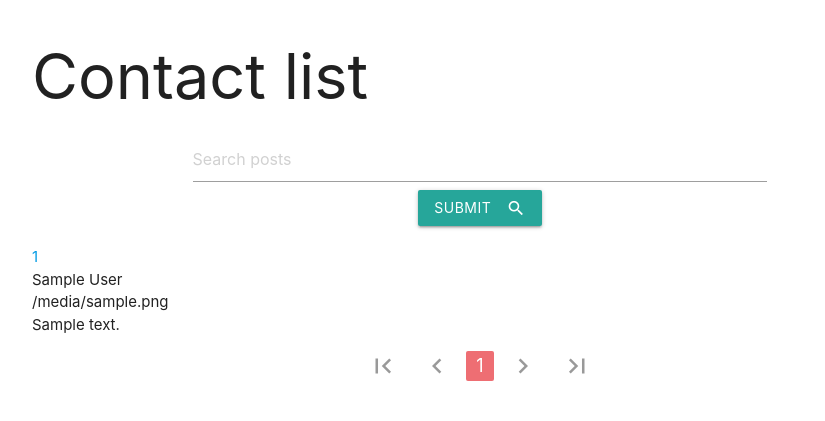
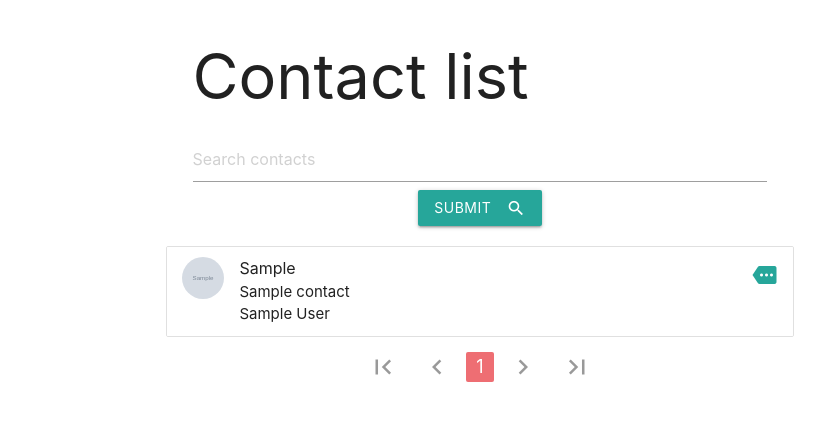
Before and after one commit to eduardkh/phonebook, a Django app: page / in a window 1280 px wide. Shown: the top 421 px of the page, without its empty margins (160-985 px from the left). Run offline with Django 3.2, Linux system fonts and the light colour scheme; tables that the repository leaves empty hold one stand-in row (values such as "Sample post"); grey boxes marked "Sample" are stand-in pictures.

Commit message:
Contact list + 2 model fields

```diff
--- a/phonebook_app/models.py
+++ b/phonebook_app/models.py
@@ -12,6 +12,8 @@ class Contact(models.Model):
                                on_delete=models.SET_NULL)
     first_name = models.CharField(max_length=30)
     last_name = models.CharField(max_length=30)
+    company = models.CharField(max_length=120, null=True, blank=True)
+    job_title = models.CharField(max_length=120, null=True, blank=True)
     image = models.ImageField(null=True, blank=True, upload_to='uploads/',
                               height_field='height_field', width_field='width_field')
     height_field = models.IntegerField(default=0)
--- a/templates/list.html
+++ b/templates/list.html
@@ -4,30 +4,41 @@
 {% block content %}
 <main>
     <section>
-        <h1>{{ title }}</h1>
         <div class="row">
             <div class="col s12 l2"></div>
             <div class="col s12 l8">
+            <h1>{{ title }}</h1>
                 <form class="center-align" action="" method="GET">
-                    <input type="text" name="q" id="" placeholder="Search posts" value="{{ request.GET.q }}">
+                    <input type="text" name="q" id="" placeholder="Search contacts" value="{{ request.GET.q }}">
                     <button class="btn waves-effect waves-light center-align" type="submit">Submit
                         <i class="material-icons right">search</i>
                     </button>
                 </form>
             </div>
-            <div class="col s12 l2"></div>
         </div>
-        <p>
+    </section>
+    <section>
+        <div class="container">
+
+            <ul class="collection">
                 {% for object in queryset %}
-            <a href="{% url 'phone:phone_detail' pk=object.pk %}">{{ object.pk }}</a> <br>
-            {{ object.first_name }} {{ object.last_name }}<br>
+                <li class="collection-item avatar">
                     {% if object.image %}
-            {{ object.image.url }}<br>
+                    <img src="{{ object.image.url }}" alt="" class="circle">
                     {% endif %}
-            {{ object.notes }}<br>
+                    <span class="title">{{ object.company }}</span>
+                    <p>{{ object.job_title }}<br>
+                        {{ object.first_name }} {{ object.last_name }}
+                    </p>
+                    <a href="{% url 'phone:phone_detail' pk=object.pk %}" class="secondary-content"><i
+                            class="material-icons">more</i></a>
+                </li>
                 {% endfor %}
-        </p>
+            </ul>
+        </div>
+
     </section>
+    <section>
         <div>
             <ul class="pagination center">
                 {% if queryset.has_previous %}
@@ -63,7 +74,6 @@
             </ul>
         </div>
         </div>
-    <section>
     </section>
 </main>
 {% endblock content %}
```
Also changed, not shown: phonebook_app/migrations/0003_auto_20191020_2257.py (added), phonebook_app/migrations/0004_auto_20191020_2258.py (added). Lines whose indentation alone changed are shown as unchanged.
